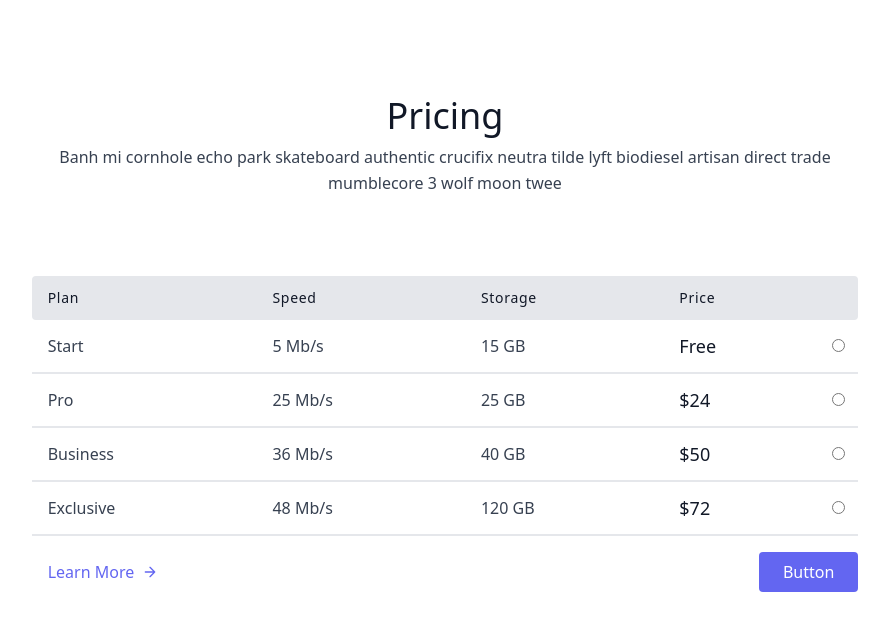
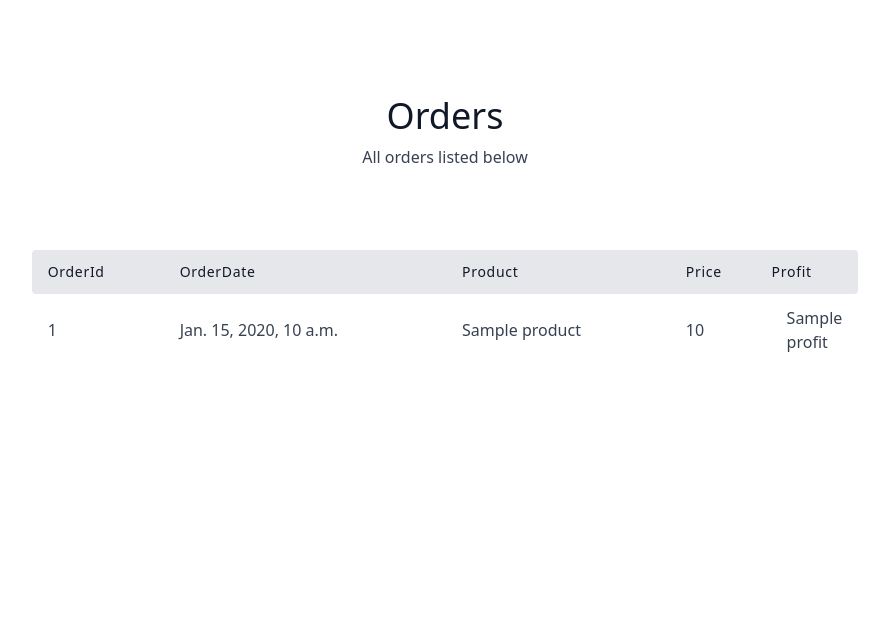
Before and after one commit to abhip1912/barcode, a Django app: template templates/home.html in a window 1280 px wide. Shown: the part 80-711 px from the top of the page, without its empty margins (195-1084 px from the left). Run offline with Django 3.2, Linux system fonts and the light colour scheme; the template is opened without the code that fills it: most values are stand-ins (such as "Sample title", 1, 10 or a date in 2020).

Commit message:
ordersDisplay

```diff
--- a/scan/views.py
+++ b/scan/views.py
@@ -17,7 +17,8 @@ def index(request):
         resp = list(users.find({'email': mail}))
         if len(resp) > 0:
             if resp[0]['pass'] == pw:
-                return render(request, 'home.html')
+                data = list(orders.find())
+                return render(request, 'home.html', {'data': data})
             else:
                 return render(request, 'index.html')
         else:
--- a/templates/home.html
+++ b/templates/home.html
@@ -2,22 +2,22 @@
 <html lang="en">
 
 <head>
-    <meta charset="UTF-8">
-    <meta name="viewport" content="width=device-width, initial-scale=1.0">
+    <meta charset="UTF-8" />
+    <meta name="viewport" content="width=device-width, initial-scale=1.0" />
     <title>BarCode</title>
-    <link href="https://unpkg.com/tailwindcss@^1.0/dist/tailwind.min.css" rel="stylesheet">
+    <link href="https://unpkg.com/tailwindcss@^1.0/dist/tailwind.min.css" rel="stylesheet" />
     <header class="text-gray-700 body-font">
         <div class="container mx-auto flex flex-wrap p-5 flex-col md:flex-row items-center">
-            <nav class="flex lg:w-2/5 flex-wrap items-center text-base md:ml-auto">
-            </nav>
+            <nav class="flex lg:w-2/5 flex-wrap items-center text-base md:ml-auto"></nav>
             <a class="flex order-first lg:order-none lg:w-1/5 title-font font-medium items-center text-gray-900 lg:items-center lg:justify-center mb-4 md:mb-0">
                 <svg xmlns="http://www.w3.org/2000/svg" fill="none" stroke="currentColor" stroke-linecap="round" stroke-linejoin="round" stroke-width="2" class="w-10 h-10 text-white p-2 bg-indigo-500 rounded-full" viewBox="0 0 24 24">
-                    <path d="M12 2L2 7l10 5 10-5-10-5zM2 17l10 5 10-5M2 12l10 5 10-5"></path>
-                </svg>
+            <path
+              d="M12 2L2 7l10 5 10-5-10-5zM2 17l10 5 10-5M2 12l10 5 10-5"
+            ></path>
+          </svg>
                 <span class="ml-3 text-xl">BarCode</span>
             </a>
-            <div class="lg:w-2/5 inline-flex lg:justify-end ml-5 lg:ml-0">
-            </div>
+            <div class="lg:w-2/5 inline-flex lg:justify-end ml-5 lg:ml-0"></div>
         </div>
     </header>
 </head>
@@ -26,73 +26,46 @@
     <section class="text-gray-700 body-font">
         <div class="container px-5 py-24 mx-auto">
             <div class="flex flex-col text-center w-full mb-20">
-                <h1 class="sm:text-4xl text-3xl font-medium title-font mb-2 text-gray-900">Pricing</h1>
-                <p class="lg:w-2/3 mx-auto leading-relaxed text-base">Banh mi cornhole echo park skateboard authentic crucifix neutra tilde lyft biodiesel artisan direct trade mumblecore 3 wolf moon twee</p>
+                <h1 class="sm:text-4xl text-3xl font-medium title-font mb-2 text-gray-900">
+                    Orders
+                </h1>
+                <p class="lg:w-2/3 mx-auto leading-relaxed text-base">
+                    All orders listed below
+                </p>
             </div>
             <div class="lg:w-2/3 w-full mx-auto overflow-auto">
                 <table class="table-auto w-full text-left whitespace-no-wrap">
                     <thead>
                         <tr>
                             <th class="px-4 py-3 title-font tracking-wider font-medium text-gray-900 text-sm bg-gray-200 rounded-tl rounded-bl">
-                                Plan</th>
+                                OrderId
+                            </th>
                             <th class="px-4 py-3 title-font tracking-wider font-medium text-gray-900 text-sm bg-gray-200">
-                                Speed</th>
+                                OrderDate
+                            </th>
                             <th class="px-4 py-3 title-font tracking-wider font-medium text-gray-900 text-sm bg-gray-200">
-                                Storage</th>
+                                Product
+                            </th>
                             <th class="px-4 py-3 title-font tracking-wider font-medium text-gray-900 text-sm bg-gray-200">
-                                Price</th>
+                                Price
+                            </th>
                             <th class="w-10 title-font tracking-wider font-medium text-gray-900 text-sm bg-gray-200 rounded-tr rounded-br">
+                                Profit
                             </th>
                         </tr>
                     </thead>
                     <tbody>
+                        {% for i in data %}
                         <tr>
-                            <td class="px-4 py-3">Start</td>
-                            <td class="px-4 py-3">5 Mb/s</td>
-                            <td class="px-4 py-3">15 GB</td>
-                            <td class="px-4 py-3 text-lg text-gray-900">Free</td>
-                            <td class="w-10 text-center">
-                                <input name="plan" type="radio">
-                            </td>
+                            <td class="px-4 py-3">{{ i.orderId }}</td>
+                            <td class="px-4 py-3">{{ i.orderDate }}</td>
+                            <td class="px-4 py-3">{{ i.product }}</td>
+                            <td class="px-4 py-3">{{ i.price }}</td>
+                            <td class="px-4 py-3">{{ i.profit }}</td>
                         </tr>
-                        <tr>
-                            <td class="border-t-2 border-gray-200 px-4 py-3">Pro</td>
-                            <td class="border-t-2 border-gray-200 px-4 py-3">25 Mb/s</td>
-                            <td class="border-t-2 border-gray-200 px-4 py-3">25 GB</td>
-                            <td class="border-t-2 border-gray-200 px-4 py-3 text-lg text-gray-900">$24</td>
-                            <td class="border-t-2 border-gray-200 w-10 text-center">
-                                <input name="plan" type="radio">
-                            </td>
-                        </tr>
-                        <tr>
-                            <td class="border-t-2 border-gray-200 px-4 py-3">Business</td>
-                            <td class="border-t-2 border-gray-200 px-4 py-3">36 Mb/s</td>
-                            <td class="border-t-2 border-gray-200 px-4 py-3">40 GB</td>
-                            <td class="border-t-2 border-gray-200 px-4 py-3 text-lg text-gray-900">$50</td>
-                            <td class="border-t-2 border-gray-200 w-10 text-center">
-                                <input name="plan" type="radio">
-                            </td>
-                        </tr>
-                        <tr>
-                            <td class="border-t-2 border-b-2 border-gray-200 px-4 py-3">Exclusive</td>
-                            <td class="border-t-2 border-b-2 border-gray-200 px-4 py-3">48 Mb/s</td>
-                            <td class="border-t-2 border-b-2 border-gray-200 px-4 py-3">120 GB</td>
-                            <td class="border-t-2 border-b-2 border-gray-200 px-4 py-3 text-lg text-gray-900">$72</td>
-                            <td class="border-t-2 border-b-2 border-gray-200 w-10 text-center">
-                                <input name="plan" type="radio">
-                            </td>
-                        </tr>
+                        {% endfor %}
                     </tbody>
                 </table>
-            </div>
-            <div class="flex pl-4 mt-4 lg:w-2/3 w-full mx-auto">
-                <a class="text-indigo-500 inline-flex items-center md:mb-2 lg:mb-0">Learn More
-                <svg fill="none" stroke="currentColor" stroke-linecap="round" stroke-linejoin="round" stroke-width="2"
-                    class="w-4 h-4 ml-2" viewBox="0 0 24 24">
-                    <path d="M5 12h14M12 5l7 7-7 7"></path>
-                </svg>
-            </a>
-                <button class="flex ml-auto text-white bg-indigo-500 border-0 py-2 px-6 focus:outline-none hover:bg-indigo-600 rounded">Button</button>
             </div>
         </div>
     </section>
```
Also changed, not shown: orders.csv (+4 -4 lines).
